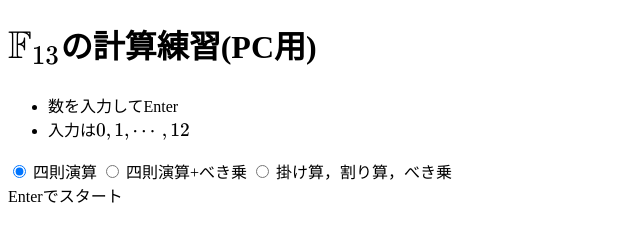
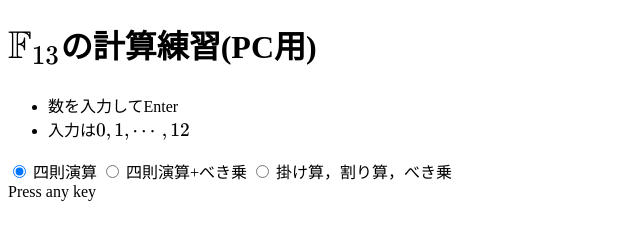
Before and after one commit to terakun/mod13, a plain HTML site: page index.html in a window 1280 px wide. Shown: the full height of the page, 0-640 px from the left. Drawn offline with nearby package versions, Linux system fonts and the light colour scheme.

Commit message:
Update index.html

```diff
--- a/index.html
+++ b/index.html
@@ -28,7 +28,7 @@ document.addEventListener("DOMContentLoaded", function(){
       <input type="radio" name="diff" value="muldivpow"> 掛け算，割り算，べき乗
     </div>
 
-    <div id="start">Enterでスタート</div>
+    <div id="start">Press any key</div>
     <div id="problemnumber"></div>
     <div id="problem"></div>
     <div id="timer"></div>
```
